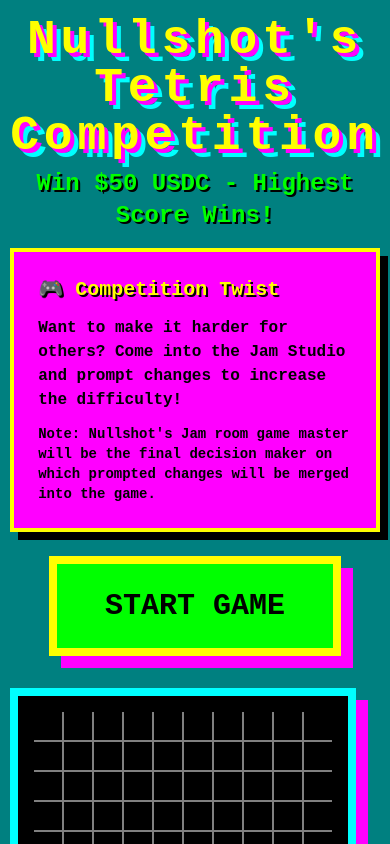
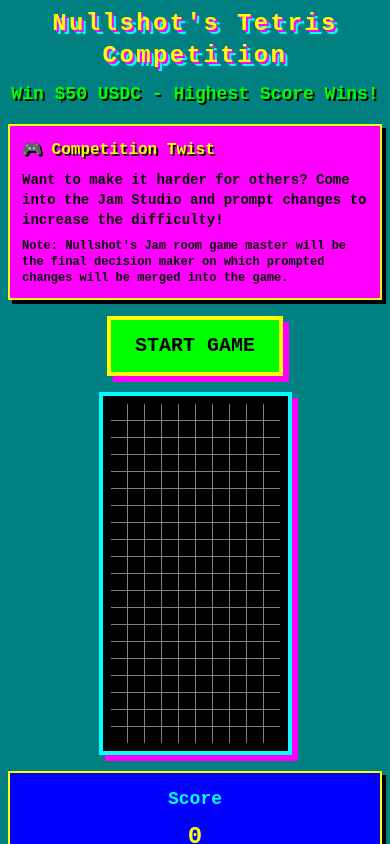
Before and after one commit to null-shot-apps/tetriscomp, a Next.js app in the folder packages/new-web-app-room/: page / in a window 390 px wide. Built offline with nearby package versions, Linux system fonts and the light colour scheme.

Commit message:
AI chat session: Updated code and files

```diff
--- a/packages/new-web-app-room/src/app/page.tsx
+++ b/packages/new-web-app-room/src/app/page.tsx
@@ -270,44 +270,44 @@ export default function TetrisGame() {
   };
 
   return (
-    <div className="min-h-screen bg-[#008080] flex items-center justify-center p-4" style={{ fontFamily: 'Courier New, monospace' }}>
-      <div className="text-center max-w-6xl mx-auto">
-        <h1 className="text-5xl font-bold mb-2 text-[#FFFF00]" style={{
-          textShadow: '4px 4px 0px #FF00FF, 8px 8px 0px #00FFFF',
+    <div className="min-h-screen bg-[#008080] flex items-center justify-center p-2 sm:p-4" style={{ fontFamily: 'Courier New, monospace' }}>
+      <div className="text-center w-full max-w-6xl mx-auto">
+        <h1 className="text-2xl sm:text-3xl md:text-4xl lg:text-5xl font-bold mb-2 text-[#FFFF00]" style={{
+          textShadow: '2px 2px 0px #FF00FF, 4px 4px 0px #00FFFF',
           letterSpacing: '0.1em'
         }}>
           Nullshot&apos;s Tetris Competition
         </h1>
-        <p className="text-2xl font-bold text-[#00FF00] mb-4" style={{ textShadow: '2px 2px 0px #000' }}>
+        <p className="text-lg sm:text-xl md:text-2xl font-bold text-[#00FF00] mb-4" style={{ textShadow: '2px 2px 0px #000' }}>
           Win $50 USDC - Highest Score Wins!
         </p>
 
-        <div className="bg-[#FF00FF] p-6 rounded-none mb-6 text-black text-left max-w-2xl mx-auto border-4 border-[#FFFF00]" style={{ boxShadow: '8px 8px 0px #000' }}>
-          <h2 className="text-xl font-bold mb-3 text-[#FFFF00]" style={{ textShadow: '2px 2px 0px #000' }}>🎮 Competition Twist</h2>
-          <p className="mb-3 font-bold">
+        <div className="bg-[#FF00FF] p-3 sm:p-4 md:p-6 rounded-none mb-4 sm:mb-6 text-black text-left max-w-2xl mx-auto border-2 sm:border-4 border-[#FFFF00]" style={{ boxShadow: '4px 4px 0px #000' }}>
+          <h2 className="text-base sm:text-lg md:text-xl font-bold mb-2 sm:mb-3 text-[#FFFF00]" style={{ textShadow: '2px 2px 0px #000' }}>🎮 Competition Twist</h2>
+          <p className="mb-2 sm:mb-3 font-bold text-sm sm:text-base">
             Want to make it harder for others? Come into the Jam Studio and prompt changes to increase the difficulty!
           </p>
-          <p className="text-sm font-bold">
+          <p className="text-xs sm:text-sm font-bold">
             Note: Nullshot&apos;s Jam room game master will be the final decision maker on which prompted changes will be merged into the game.
           </p>
         </div>
 
         {!gameStarted && !gameOver && (
-          <div className="mb-8">
+          <div className="mb-4 sm:mb-8">
             <button
               onClick={startGame}
-              className="bg-[#00FF00] text-black px-12 py-6 border-8 border-[#FFFF00] font-bold text-3xl hover:bg-[#FFFF00] hover:text-black transition"
-              style={{ boxShadow: '12px 12px 0px #FF00FF' }}
+              className="bg-[#00FF00] text-black px-6 sm:px-8 md:px-12 py-3 sm:py-4 md:py-6 border-4 sm:border-6 md:border-8 border-[#FFFF00] font-bold text-xl sm:text-2xl md:text-3xl hover:bg-[#FFFF00] hover:text-black transition"
+              style={{ boxShadow: '6px 6px 0px #FF00FF' }}
             >
               START GAME
             </button>
           </div>
         )}
 
-        <div className="flex flex-col md:flex-row gap-8 items-start justify-center">
+        <div className="flex flex-col lg:flex-row gap-4 sm:gap-6 md:gap-8 items-center lg:items-start justify-center">
           {/* Game Board */}
-          <div className="bg-black p-4 border-8 border-[#00FFFF]" style={{ boxShadow: '12px 12px 0px #FF00FF' }}>
-            <div className="grid gap-[2px] bg-[#808080]" style={{
+          <div className="bg-black p-2 sm:p-3 md:p-4 border-4 sm:border-6 md:border-8 border-[#00FFFF]" style={{ boxShadow: '6px 6px 0px #FF00FF' }}>
+            <div className="grid gap-[1px] sm:gap-[2px] bg-[#808080]" style={{
               gridTemplateColumns: `repeat(${BOARD_WIDTH}, 1fr)`,
               width: 'fit-content'
             }}>
@@ -315,7 +315,7 @@ export default function TetrisGame() {
                 row.map((cell, x) => (
                   <div
                     key={`${y}-${x}`}
-                    className="w-7 h-7"
+                    className="w-4 h-4 sm:w-5 sm:h-5 md:w-6 md:h-6 lg:w-7 lg:h-7"
                     style={{
                       backgroundColor: flashingRows.includes(y)
                         ? '#FFFFFF'
@@ -324,7 +324,7 @@ export default function TetrisGame() {
                         : cell === 1
                         ? '#808080'
                         : '#000000',
-                      border: cell ? '2px solid rgba(255,255,255,0.3)' : 'none',
+                      border: cell ? '1px solid rgba(255,255,255,0.3)' : 'none',
                       transition: 'background-color 0.1s'
                     }}
                   />
@@ -334,20 +334,20 @@ export default function TetrisGame() {
           </div>
 
           {/* Side Panel */}
-          <div className="flex flex-col gap-4">
-            <div className="bg-[#0000FF] p-6 border-4 border-[#FFFF00] text-white" style={{ boxShadow: '8px 8px 0px #000' }}>
-              <h2 className="text-2xl font-bold mb-2 text-[#00FFFF]">Score</h2>
-              <p className="text-4xl font-bold text-[#FFFF00]">{score}</p>
-              <div className="mt-4 pt-4 border-t-4 border-[#00FFFF]">
-                <p className="text-sm font-bold">Level: <span className="text-[#00FF00] font-bold">{level}</span></p>
-                <p className="text-sm font-bold">Lines: <span className="text-[#00FF00] font-bold">{linesCleared}</span></p>
-                <p className="text-sm font-bold">Time: <span className="text-[#00FF00] font-bold">{Math.floor(elapsedTime / 60)}:{(elapsedTime % 60).toString().padStart(2, '0')}</span></p>
+          <div className="flex flex-col gap-3 sm:gap-4 w-full lg:w-auto">
+            <div className="bg-[#0000FF] p-3 sm:p-4 md:p-6 border-2 sm:border-4 border-[#FFFF00] text-white" style={{ boxShadow: '4px 4px 0px #000' }}>
+              <h2 className="text-lg sm:text-xl md:text-2xl font-bold mb-2 text-[#00FFFF]">Score</h2>
+              <p className="text-2xl sm:text-3xl md:text-4xl font-bold text-[#FFFF00]">{score}</p>
+              <div className="mt-3 sm:mt-4 pt-3 sm:pt-4 border-t-2 sm:border-t-4 border-[#00FFFF]">
+                <p className="text-xs sm:text-sm font-bold">Level: <span className="text-[#00FF00] font-bold">{level}</span></p>
+                <p className="text-xs sm:text-sm font-bold">Lines: <span className="text-[#00FF00] font-bold">{linesCleared}</span></p>
+                <p className="text-xs sm:text-sm font-bold">Time: <span className="text-[#00FF00] font-bold">{Math.floor(elapsedTime / 60)}:{(elapsedTime % 60).toString().padStart(2, '0')}</span></p>
               </div>
             </div>
 
-            <div className="bg-[#FF00FF] p-6 border-4 border-[#00FFFF] text-black text-left" style={{ boxShadow: '8px 8px 0px #000' }}>
-              <h2 className="text-xl font-bold mb-3 text-[#FFFF00]">Controls</h2>
-              <div className="space-y-2 text-sm font-bold">
+            <div className="bg-[#FF00FF] p-3 sm:p-4 md:p-6 border-2 sm:border-4 border-[#00FFFF] text-black text-left" style={{ boxShadow: '4px 4px 0px #000' }}>
+              <h2 className="text-base sm:text-lg md:text-xl font-bold mb-2 sm:mb-3 text-[#FFFF00]">Controls</h2>
+              <div className="space-y-1 sm:space-y-2 text-xs sm:text-sm font-bold">
                 <p>← → : Move</p>
                 <p>↑ : Rotate</p>
                 <p>↓ : Drop faster</p>
@@ -355,11 +355,11 @@ export default function TetrisGame() {
             </div>
 
             {gameOver && (
-              <div className="bg-[#FF0000] p-6 border-4 border-[#FFFF00] text-white" style={{ boxShadow: '8px 8px 0px #000' }}>
-                <h2 className="text-2xl font-bold mb-3 text-[#FFFF00]" style={{ textShadow: '2px 2px 0px #000' }}>Game Over!</h2>
+              <div className="bg-[#FF0000] p-3 sm:p-4 md:p-6 border-2 sm:border-4 border-[#FFFF00] text-white" style={{ boxShadow: '4px 4px 0px #000' }}>
+                <h2 className="text-lg sm:text-xl md:text-2xl font-bold mb-2 sm:mb-3 text-[#FFFF00]" style={{ textShadow: '2px 2px 0px #000' }}>Game Over!</h2>
                 <button
                   onClick={resetGame}
-                  className="bg-[#FFFF00] text-black px-6 py-2 border-4 border-black font-bold hover:bg-[#00FF00] transition"
+                  className="bg-[#FFFF00] text-black px-4 sm:px-6 py-2 border-2 sm:border-4 border-black font-bold hover:bg-[#00FF00] transition text-sm sm:text-base"
                   style={{ boxShadow: '4px 4px 0px #000' }}
                 >
                   Play Again
```
